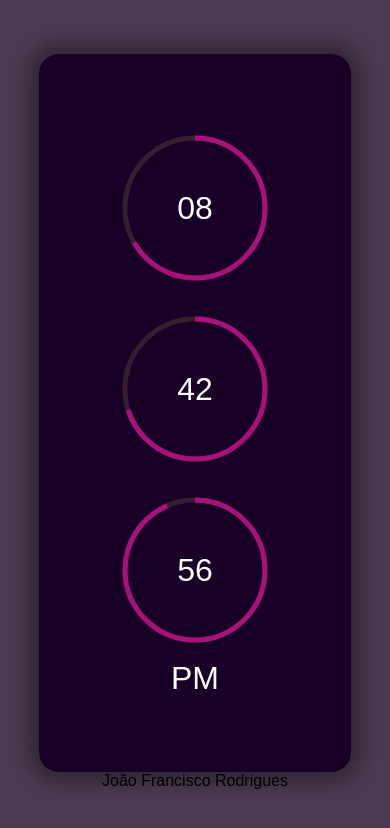
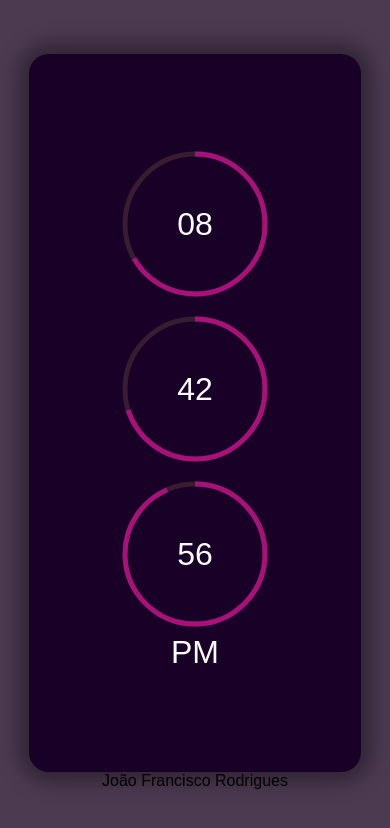
Before and after one commit to devjaof/digital-clock, a plain HTML site: page index.html in a window 390 px wide. Drawn offline with Linux system fonts and the light colour scheme; a web font is replaced by a local one.

Commit message:
fix broken layout on mobile

```diff
--- a/style.css
+++ b/style.css
@@ -23,8 +23,8 @@ body {
   padding: 20px;
   border-radius: 20px;
 
-  height: 350px;
-  width: 80vw;
+  height: 40vh;
+  width: 85vw;
   max-width: 800px;
 
   display: flex;
@@ -104,18 +104,24 @@ a {
   .container {
     flex-direction: column;
     height: 85vh;
+    min-height: 500px;
+    min-width: 300px;
   }
 
   #time {
-    gap: 1px;
+    gap: 5px;
     flex-direction: column;
   }
 
   #time .circle {
-    width: 180px;
-    height: 180px;
+    width: 160px;
+    height: 160px;
 
     position: relative;
+  }
+
+  #time .circle svg circle {
+    transform: translate(10px, 10px);
   }
 
   #ampm {
```
